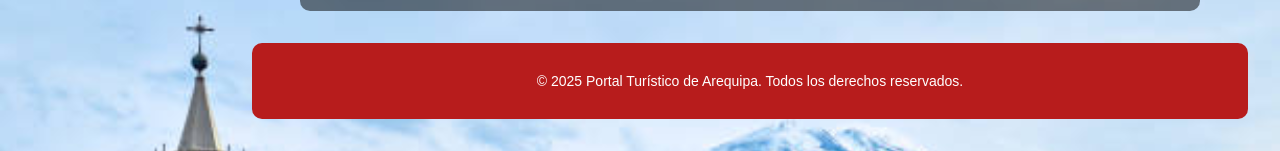
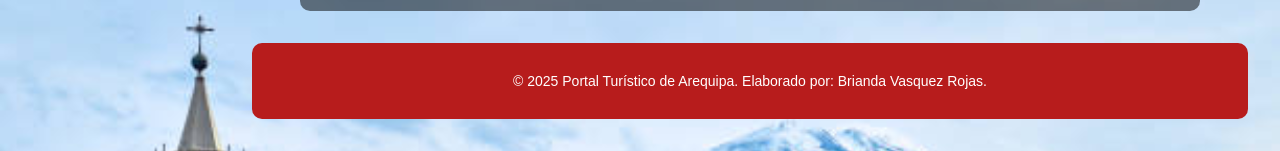
Before and after one commit to Briandavasquez/Portal-Tur-stico-Arequipa, a plain HTML site: page Inicio.html in a window 1280 px wide. Shown: the part 2667-2818 px from the top of the page. Drawn offline with Linux system fonts and the light colour scheme.

Commit message:
Update Inicio.html

```diff
--- a/Inicio.html
+++ b/Inicio.html
@@ -140,7 +140,7 @@
     </main>
 
     <footer>
-      <p>&copy; 2025 Portal Turístico de Arequipa. Todos los derechos reservados.</p>
+      <p>&copy; 2025 Portal Turístico de Arequipa. Elaborado por: Brianda Vasquez Rojas.</p>
     </footer>
   </div>
 
```
